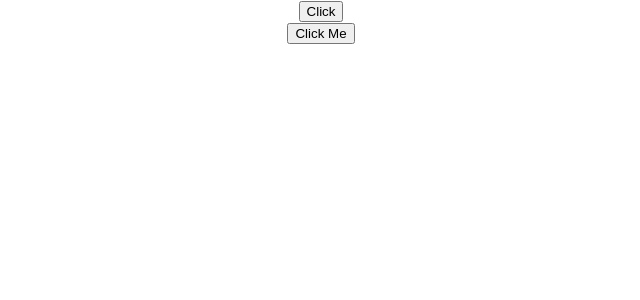
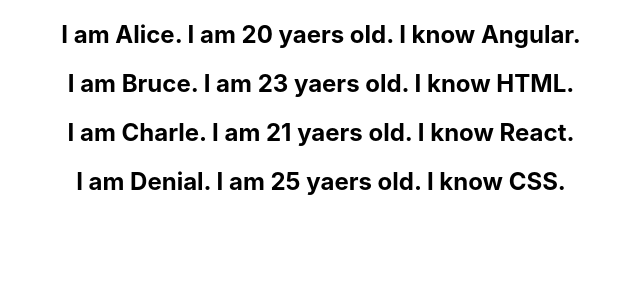
Before and after one commit to SnehaVarshney11/ReactJS, a React (Create React App) app in the folder hello-world/: page / in a window 1280 px wide. Shown: the top 300 px of the page, without its empty margins (319-959 px from the left). Built offline with nearby package versions, Linux system fonts and the light colour scheme.

Commit message:
About List Rendering

```diff
--- a/hello-world/src/App.js
+++ b/hello-world/src/App.js
@@ -8,14 +8,21 @@
 import Counter from './components/Counter';
 import FunctionClick from './components/FunctionClick';
 import ClickClass from './components/ClickClass';
+import EventBind from './components/EventBind';
+import ParentComponent from './components/ParentComponent';
+import UserGreeting from './components/UserGreeting';
+import NameList from './components/NameList';
 
 function App() {
   //This is JSX version to write react code
   return (
     <div className="App">
-      <FunctionClick />
-      <ClickClass />
-
+      <NameList />
+      {/* <UserGreeting /> */}
+      {/* <ParentComponent /> */}
+      {/* <EventBind /> */}
+      {/* <FunctionClick />
+      <ClickClass /> */}
       {/* <Counter />
       <Message /> */}
       {/* <Greet name="Bruce" heroName="Batman">
@@ -25,7 +32,6 @@
         <button>Action</button>
       </Greet>
       <Greet name="Alice" heroName="Wonder Women"/> */}
-
       {/* <Welcome name="Bruce" heroName="Batman"/> */}
       {/* <Welcome name="Clark" heroName="Superman"/>
       <Welcome name="Alice" heroName="Wonder Women"/>
--- /dev/null
+++ b/hello-world/src/components/NameList.js
@@ -0,0 +1,46 @@
+// FILE OF List Rendering
+import React from 'react'
+
+function NameList() {
+    const names = ['Bruce', 'Alice', 'Charles']
+    const nameList = names.map(name => <h2>{name}</h2>)
+
+    const person = [
+        {
+            id: 1,
+            name: 'Alice',
+            age: '20',
+            skill: 'Angular'
+        },
+        {
+            id: 2,
+            name: 'Bruce',
+            age: '23',
+            skill: 'HTML'
+        },
+        {
+            id: 3,
+            name: 'Charle',
+            age: '21',
+            skill: 'React'
+        },
+        {
+            id: 4,
+            name: 'Denial',
+            age: '25',
+            skill: 'CSS'
+        },
+    ]
+    const personList = person.map(person => <h2>I am {person.name}. I am {person.age} yaers old. I know {person.skill}.</h2>)
+  return (
+    <div>
+        {
+            // names.map(name => <h2>{name}</h2>)
+            //nameList
+            personList
+        }
+    </div>
+  )
+}
+
+export default NameList
```
Also changed, not shown: 1 other file (tests, documents, lock files or other folders).
